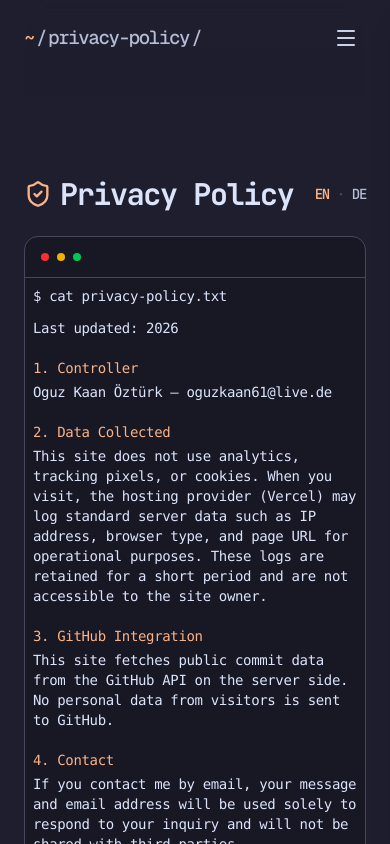
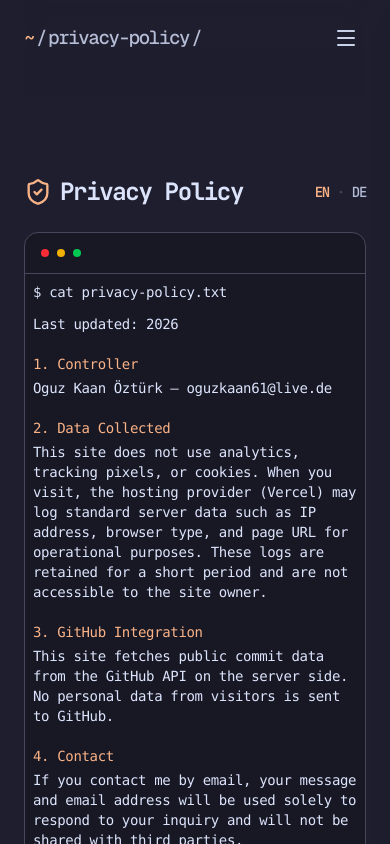
Before and after one commit to Oguz361/portfolio, a Next.js app: page /privacy-policy in a window 390 px wide. Shown: the top 844 px of the page. Built offline with nearby package versions, Linux system fonts and the light colour scheme.

Commit message:
datenschutzerklärung titel angepasst

```diff
--- a/components/PrivacyPolicyContent.tsx
+++ b/components/PrivacyPolicyContent.tsx
@@ -77,10 +77,10 @@ export default function PrivacyPolicyContent() {
 
   return (
     <section className="space-y-6 pt-20">
-      <div className="flex items-center justify-between">
+      <div className="flex flex-wrap items-center justify-between gap-y-2">
         <div className="flex items-center gap-2">
           <ShieldCheck className="h-7 w-7 text-accent" />
-          <h2 className="text-3xl font-bold text-ctp-text">{t.heading}</h2>
+          <h2 className="text-2xl sm:text-3xl font-bold text-ctp-text">{t.heading}</h2>
         </div>
         <div className="flex items-center gap-2 text-sm">
           <button
```
